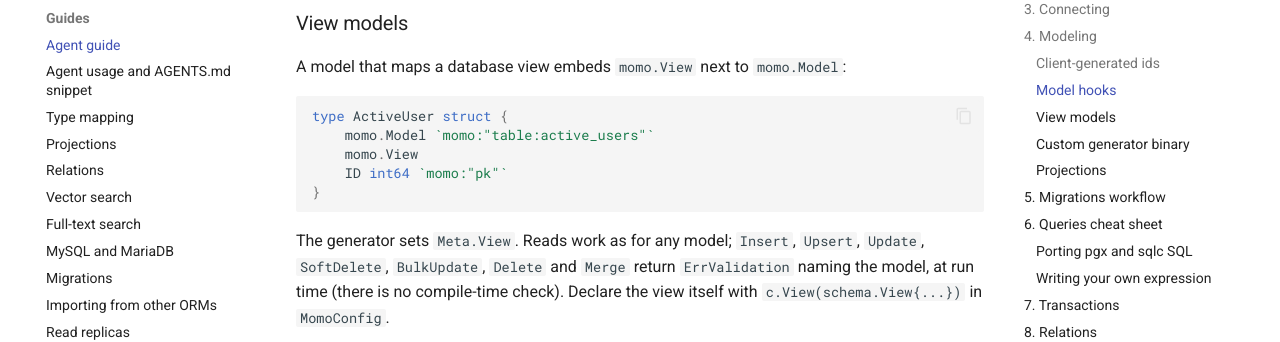
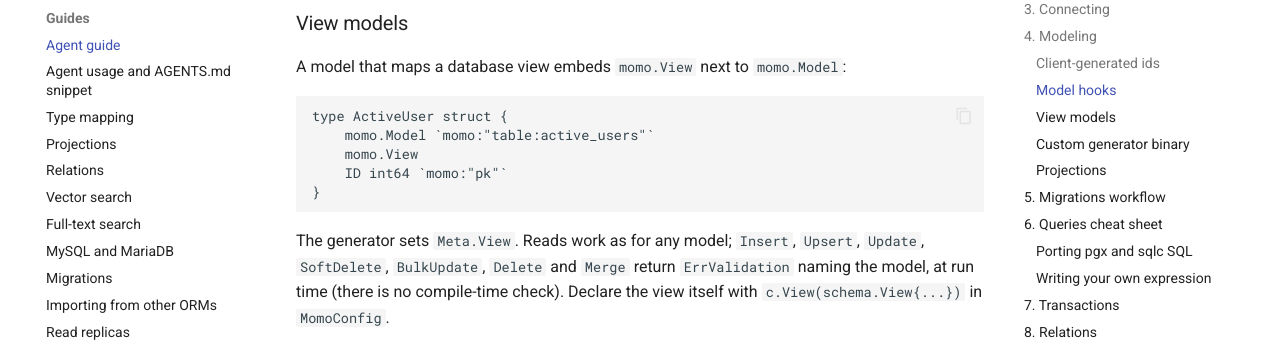
Before and after one commit to azrtydxb/momo, an MkDocs documentation site: the page built from docs/ai-guide.md, in a window 1280 px wide and 900 px high, scrolled down 11063 px. Shown: the part 153-495 px from the top of the window. Built offline with MkDocs 1.6.1 and Material for MkDocs 9.7.7, drawn with Linux system fonts in a browser that asks for light colours; comment, search, counter and statistics services are not loaded; the version menu is left out.

````diff
--- a/docs/ai-guide.md
+++ b/docs/ai-guide.md
@@ -486,7 +486,7 @@ documentation. DON'T edit `Meta.Hooks` in generated code.
 
 A model that maps a database view embeds `momo.View` next to `momo.Model`:
 
-```go
+```text
 type ActiveUser struct {
 	momo.Model `momo:"table:active_users"`
 	momo.View
````
Also changed, not shown: docs/reference.md (+1 -0 lines).
